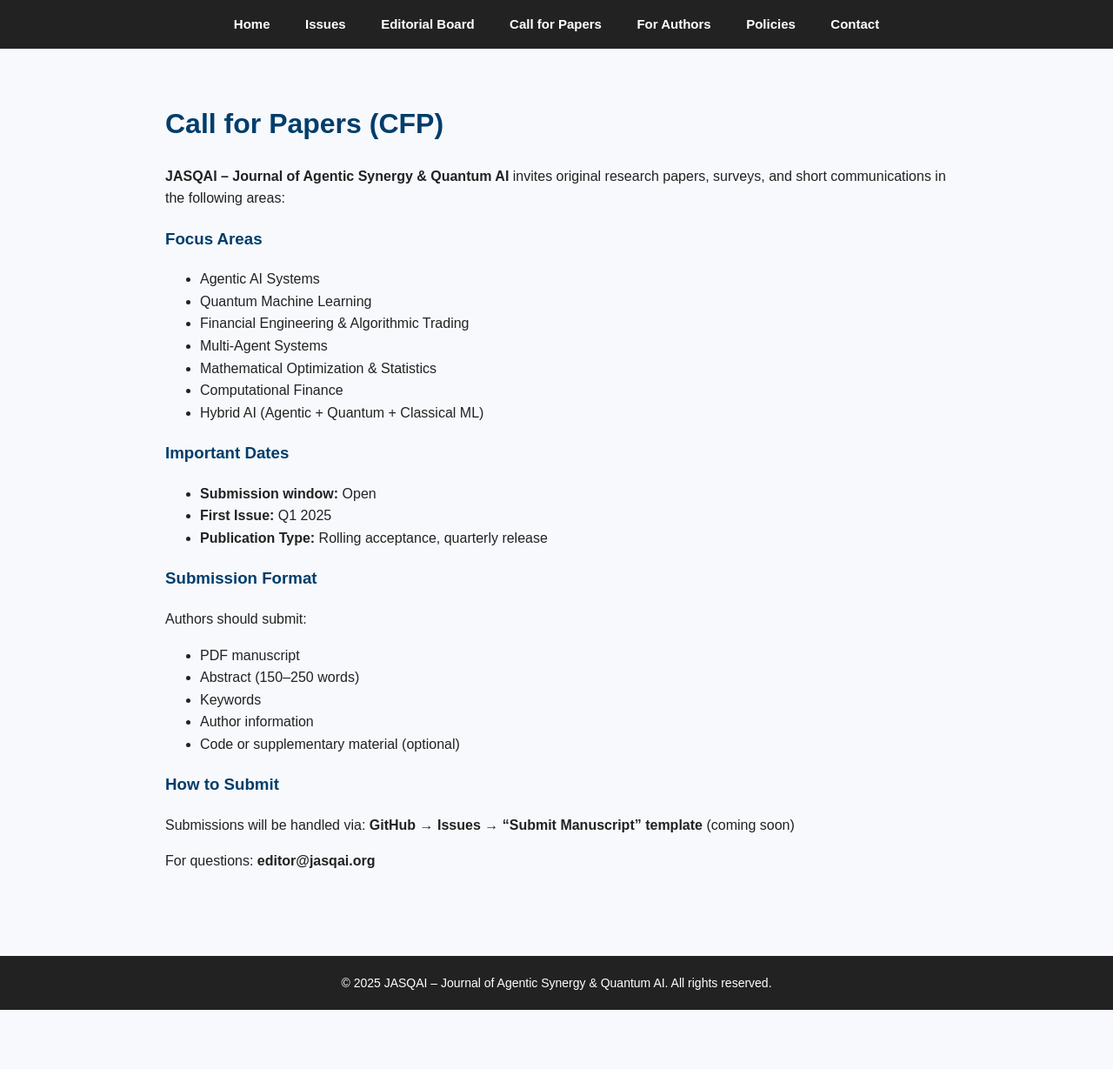
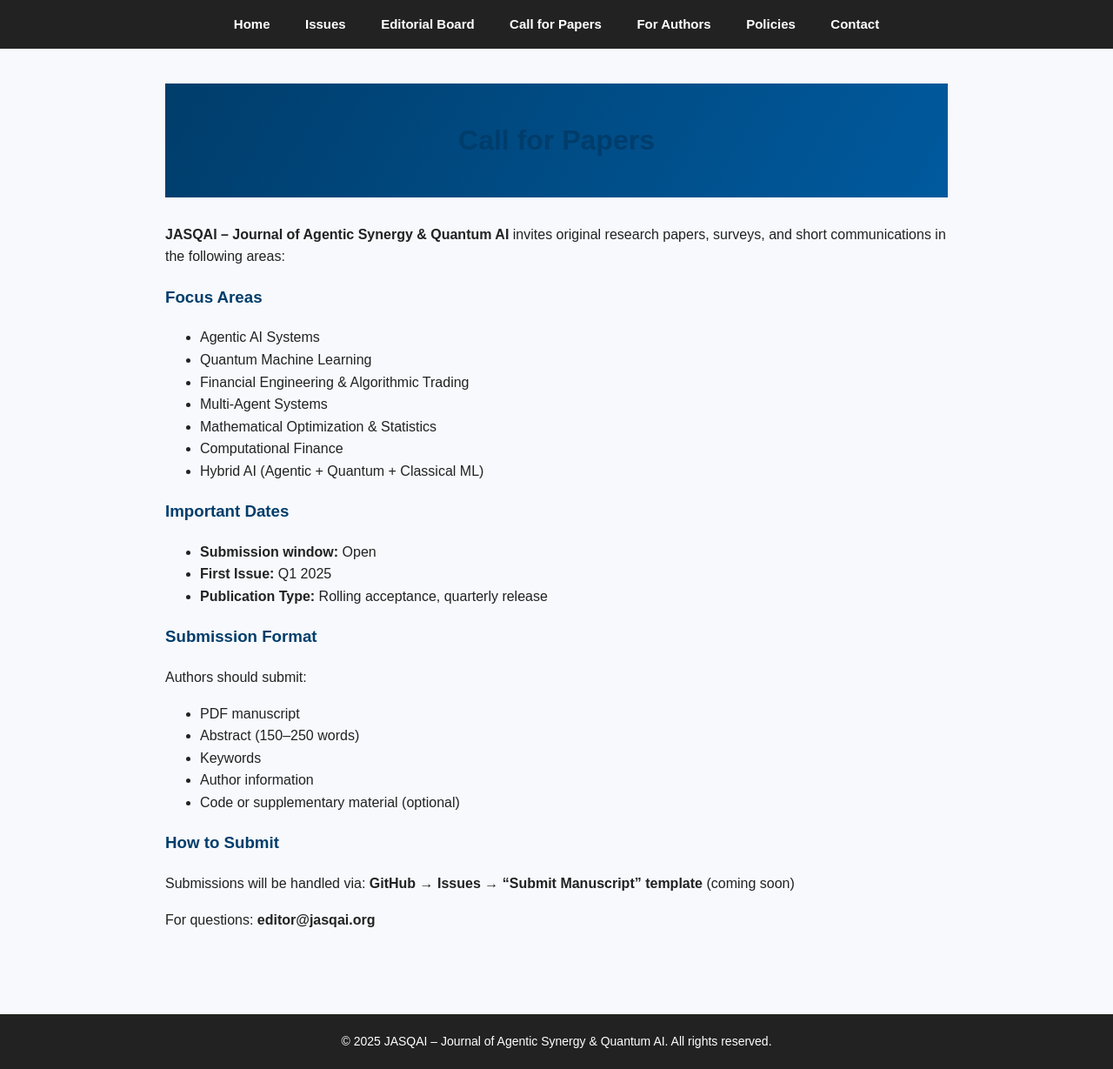
Before and after one commit to zulfiqaralimir/jasqai.github.io, a Jekyll site: the page built from cfp/index.md, in a window 1280 px wide. Shown: the whole page at 87% size. Built offline with Jekyll 4.4.1, drawn with Linux system fonts in a browser that asks for light colours; our own code applies the rules of GitHub Pages for plain Markdown files; before the commit the page ends 1161 px from its top, so only the background shows below that.

Commit message:
Update index.md

```diff
--- a/cfp/index.md
+++ b/cfp/index.md
@@ -1,9 +1,12 @@
 ---
 layout: default
+title: "Call for Papers"
 ---
 
+<div class="page-banner">
+  <h1>Call for Papers</h1>
+</div>
 
-# Call for Papers (CFP)
 
 **JASQAI – Journal of Agentic Synergy & Quantum AI** invites original research papers, surveys, and short communications in the following areas:
 
```
